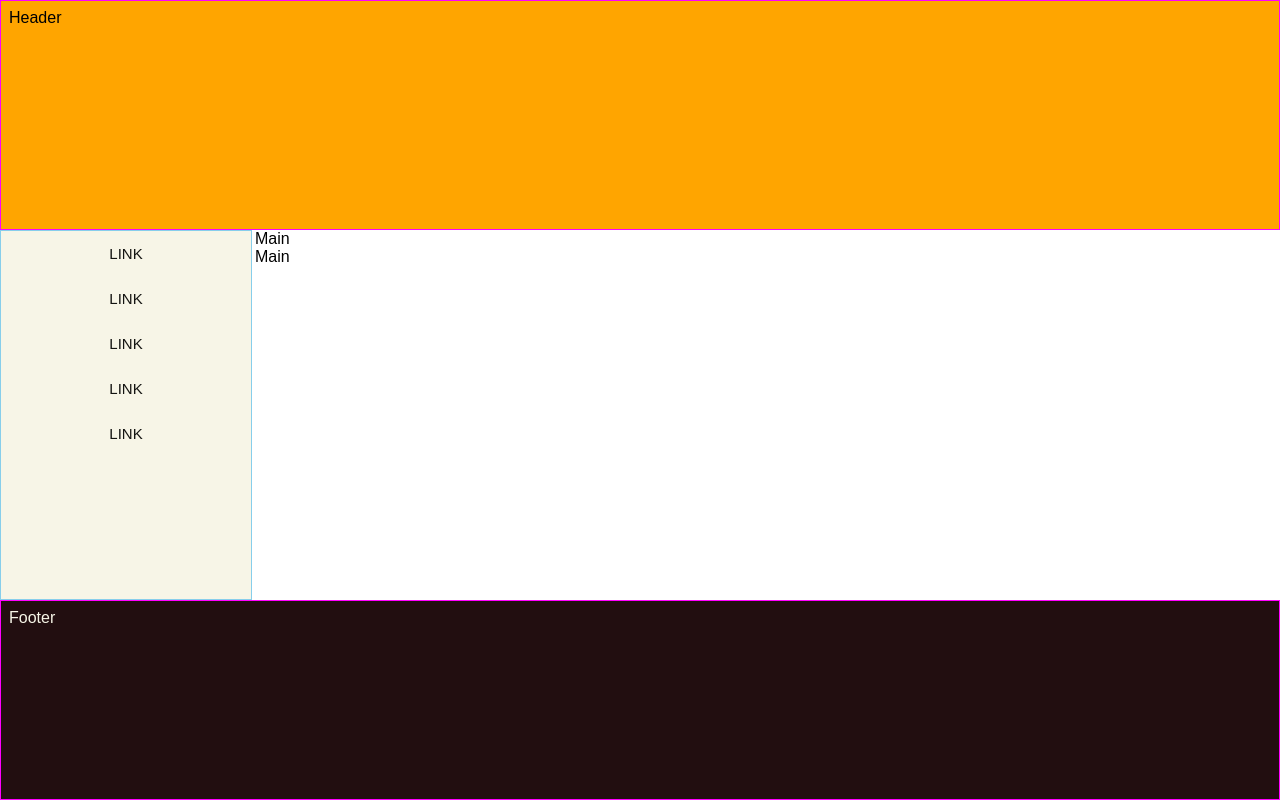
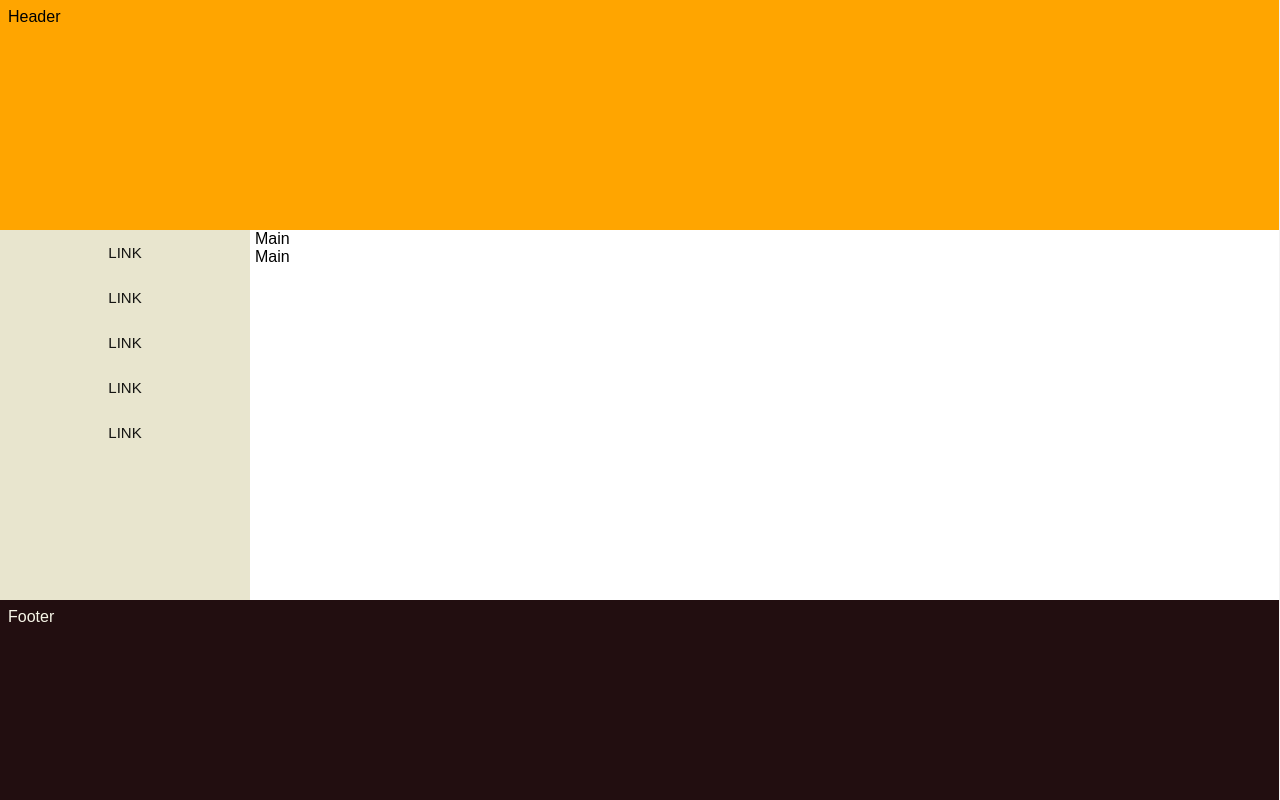
Before and after one commit to nwoll27/nickwoll-dot-com, a PHP site: page /test.html in a window 1280 px wide. Run offline with PHP 8.4, Linux system fonts and the light colour scheme.

Commit message:
Updated style to remove borders, added wrapper div to limit max page width

```diff
--- a/nickwolldotcom/style.css
+++ b/nickwolldotcom/style.css
@@ -2,10 +2,16 @@ html{
 	height:100%;
 }
 
-body{
+body, #site{
 	height:100%;
 	min-height:100%;
 	background-color:#fff;
+}
+
+#site{
+	max-width:1600px;
+	margin: 0px auto;
+	border-right: 1px solid #f2f2f2;
 }
 
 header{
@@ -23,13 +29,22 @@ footer {
     clear: both;
 }
 
+#sidebar {
+    width: 250px;
+    position: absolute;
+    left: 0;
+    top: 230px;
+    bottom: 200px;
+    background-color: #e8e5ce;
+}
+
 #sidebar ul{
 	margin: 0px;
 	padding: 0px;
 }
 
 #sidebar li{
-	background-color: #f7f5e7;
+	background-color: #e8e5ce;
 	display: block;
 	text-align: center;
 }
@@ -68,24 +83,12 @@ footer {
 }
 
 #footer-content {
-    border: 1px solid magenta;
     color: #f7f5e7;
-    height: 182px; /* height + top/bottom paddding + top/bottom border must add up to footer height */
+    height: 184px; /* height + top/bottom paddding + top/bottom border must add up to footer height */
     padding: 8px;
 }
 
 #header-content {
-    border: 1px solid magenta;
-    height: 212px; /* height + top/bottom paddding + top/bottom border must add up to footer height */
+    height: 214px; /* height + top/bottom paddding + top/bottom border must add up to footer height */
     padding: 8px;
 }
-
-#sidebar {
-    border: 1px solid skyblue;
-    width: 250px;
-    position: absolute;
-    left: 0;
-    top: 230px;
-    bottom: 200px;
-    background-color: #f7f5e7;
-}
--- a/nickwolldotcom/test.html
+++ b/nickwolldotcom/test.html
@@ -7,10 +7,15 @@
 	<link rel="stylesheet" href="style.css"/>
 </head>
 <body>
+	<div id="site">
 		<div id="page">
-		<header role="banner"><div id="header-content">Header</div></header>
+			<header role="banner">
+				<div id="header-content">
+					Header
+				</div>
+			</header>
 		    <div id="content">
-	        <div id="sidebar">
+		        <nav id="sidebar">
 					<ul>
 						<li>
 						<a href="">LINK</a>
@@ -28,7 +33,7 @@
 						<a href="">LINK</a>
 						</li>
 					</ul>
-			</div>
+				</nav>
 		        <div id="main">
 		            Main<br />
 		            Main<br />
@@ -37,5 +42,6 @@
 		    <div class="push"></div>
 		</div>
 		<footer><div id="footer-content">Footer</div></footer>
+	</div>
 </body>
 </html>
```
Lines whose indentation alone changed are shown as unchanged.
